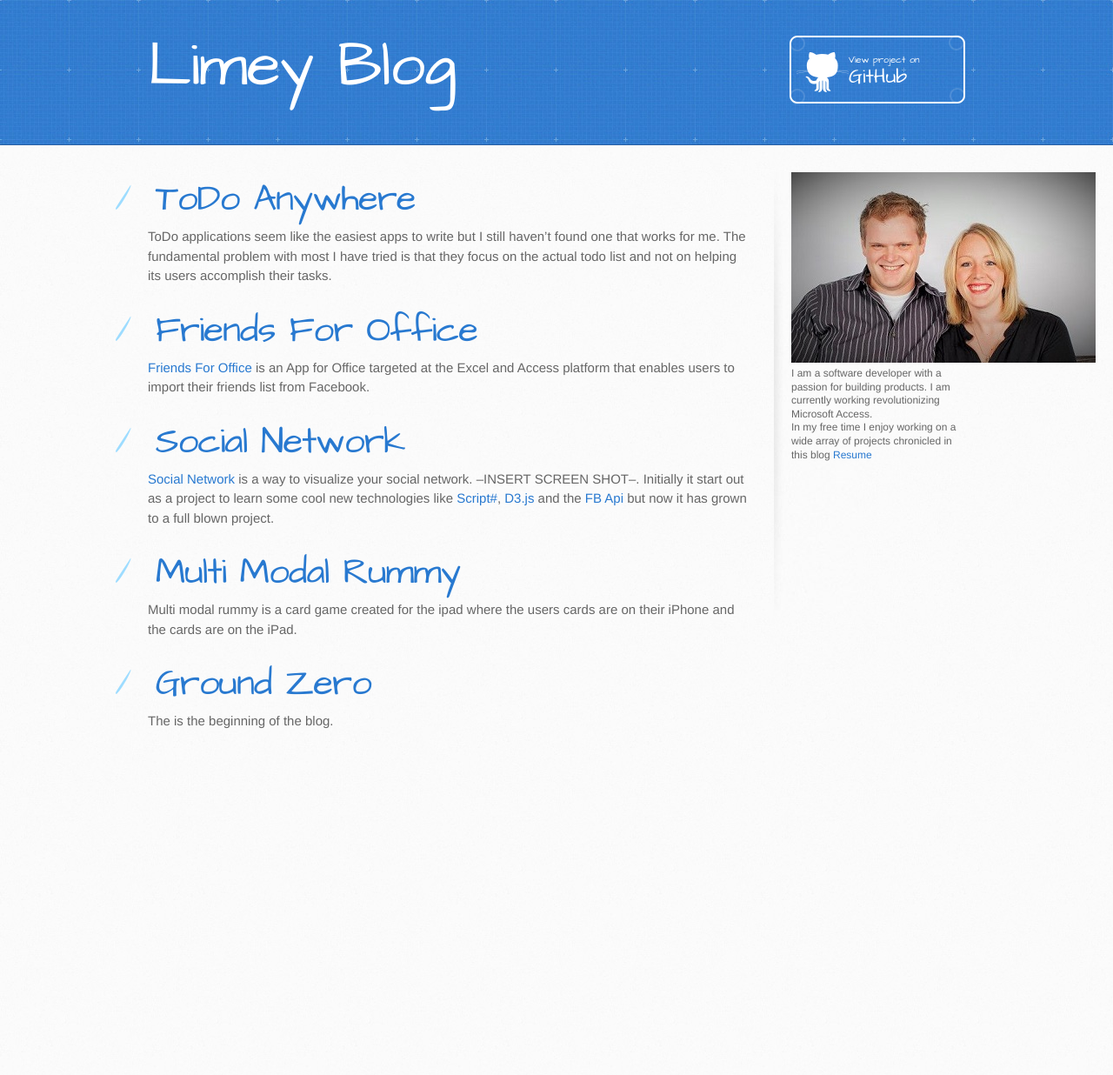
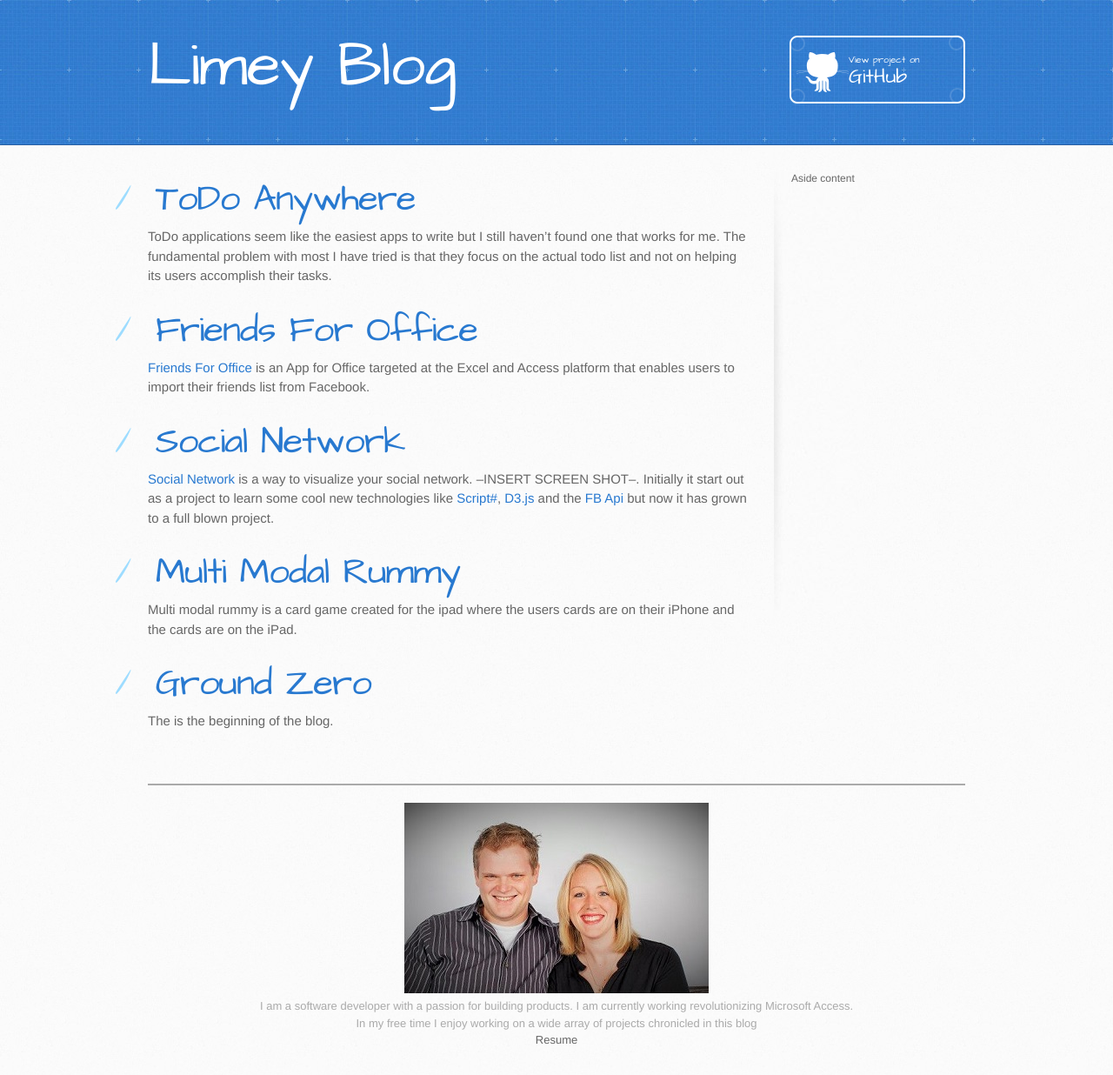
Before and after one commit to LimeyJohnson/LimeyJohnson.github.io, a Jekyll site: the page built from index.html, in a window 1280 px wide. Shown: the whole page at 87% size. Built offline with Jekyll 4.4.1, drawn with Linux system fonts in a browser that asks for light colours; before the commit the page ends 900 px from its top, so only the background shows below that.

Commit message:
Added in footer and moved personal content to it.

```diff
--- a/_layouts/page.html
+++ b/_layouts/page.html
@@ -8,14 +8,11 @@
     <link rel="stylesheet" type="text/css" href="/stylesheets/stylesheet.css" media="screen" />
     <link rel="stylesheet" type="text/css" href="/stylesheets/pygment_friendly.css" media="screen" />
     <link rel="stylesheet" type="text/css" href="/stylesheets/print.css" media="print" />
-
     <!--[if lt IE 9]>
     <script src="//html5shiv.googlecode.com/svn/trunk/html5.js"></script>
     <![endif]-->
-
     <title>{{ page.title }}</title>
 </head>
-
 <body>
     <header>
         <div class="inner">
@@ -30,15 +27,19 @@
             </section>
 
             <aside id="sidebar">
-			<img src="{{ site.url }}/images/AndrewJohnson.jpg" alt="Andrew Johnson" width="350" height="219">
-			I am a software developer with a passion for building products. I am currently working revolutionizing Microsoft Access. <br/>
-In my free time I enjoy working on a wide array of projects chronicled in this blog
-<a href="{{ site.url }}/resume">Resume</a>
+                Aside content
             </aside>
             {% if page.comments %}
             {% include comments.html %}
             {% endif %}
+
         </div>
+        <footer class="inner" id="footercontent">
+            <img src="{{ site.url }}/images/AndrewJohnson.jpg" alt="Andrew Johnson" width="350" height="219"><br/>
+            I am a software developer with a passion for building products. I am currently working revolutionizing Microsoft Access. <br />
+            In my free time I enjoy working on a wide array of projects chronicled in this blog<br />
+            <a href="{{ site.url }}/resume">Resume</a>
+        </footer>
 
     </div>
 
--- a/stylesheets/stylesheet.css
+++ b/stylesheets/stylesheet.css
@@ -348,19 +348,27 @@ dl dd {
 }
 
 footer {
-  background: transparent url('../images/hr.png') 0 0 no-repeat;
+  //background: transparent url('../images/highlight-bg.jpg') 0 0 no-repeat;
   margin-top: 40px;
   padding-top: 20px;
   padding-bottom: 30px;
   font-size: 13px;
   color: #aaa;
+  text-align: center;
+   border-top-style: solid;
+border-top-width: 2px;
 }
-
+#footercontent{
+    margin-top:40px;
+}
 footer a {
       color: #666;
     }
     footer a:hover {
       color: #444;
+    }
+    footer img {
+
     }
 
     /* MISC */
```
Lines whose indentation alone changed are shown as unchanged.
